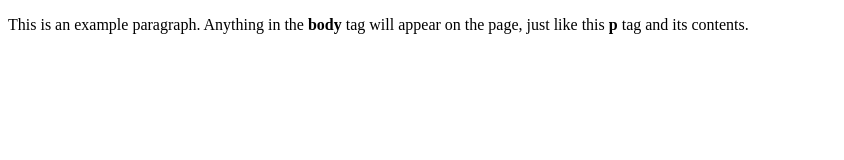
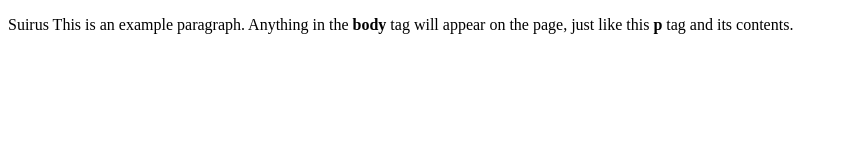
Before and after one commit to Suirus/Test1, a plain HTML site: page Index.html in a window 1280 px wide. Shown: the whole page, without its empty margins (0-844 px from the left). Drawn offline with Linux system fonts and the light colour scheme.

Commit message:
Suirus commit

```diff
--- a/Index.html
+++ b/Index.html
@@ -4,6 +4,6 @@
     <title>This is the title of the webpage! version 55599</title>
   </head>
   <body>
-    <p>This is an example paragraph. Anything in the <strong>body</strong> tag will appear on the page, just like this <strong>p</strong> tag and its contents.</p>
+    <p>Suirus  This is an example paragraph. Anything in the <strong>body</strong> tag will appear on the page, just like this <strong>p</strong> tag and its contents.</p>
   </body>
 </html>
```
